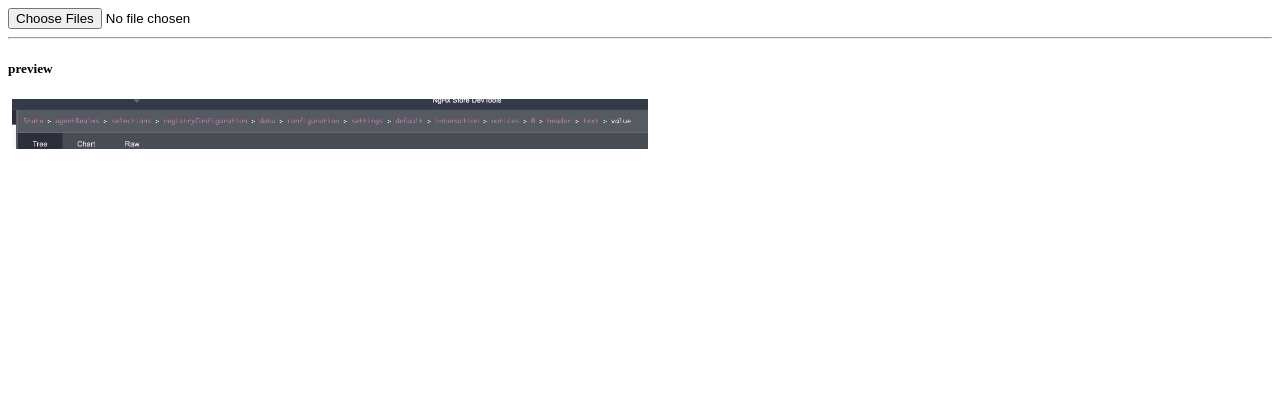
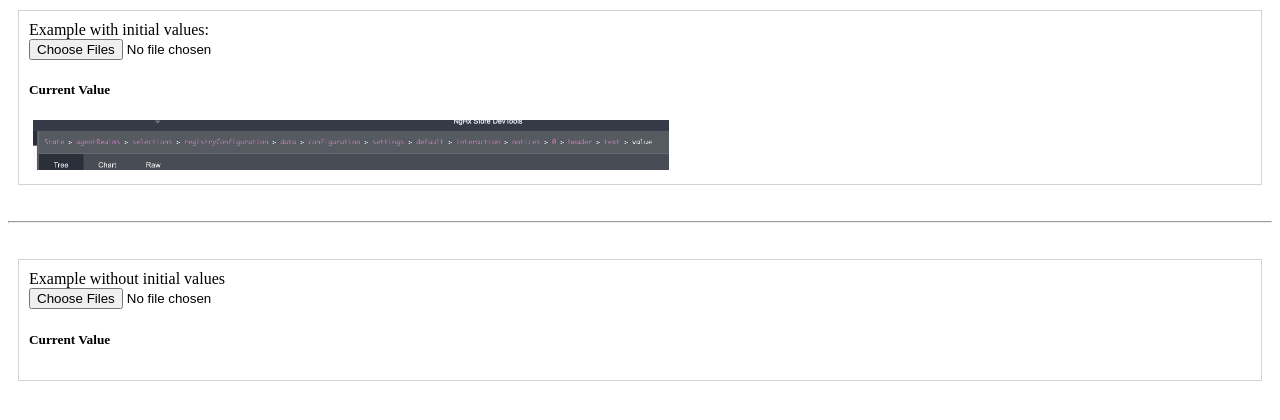
Before and after one commit to salmin89/angular-file-uploader, an Angular app: page / in a window 1280 px wide. Shown: the top 420 px of the page. Built offline with nearby package versions, Linux system fonts and the light colour scheme.

Commit message:
2 examples

```diff
--- a/src/app/app.component.html
+++ b/src/app/app.component.html
@@ -1,5 +1,13 @@
-<div class="main-container">
+<div style="border: 1px solid lightgray; margin: 10px; padding: 10px;">
+	Example with initial values: <br>
+	<app-file-uploader [initialValues]="initialValues" (onFileChanges)="handleFileChanges($event)"></app-file-uploader>
+</div>
 
-	<app-file-uploader [initialValues]="initialValues" (onFileChanges)="handleFileChanges($event)"></app-file-uploader>
+<br>
+<hr>
+<br>
 
+<div style="border: 1px solid lightgray; margin: 10px; padding: 10px;">
+	Example without initial values <br>
+	<app-file-uploader (onFileChanges)="handleFileChanges($event)"></app-file-uploader>
 </div>
--- a/src/app/file-uploader/file-uploader.component.html
+++ b/src/app/file-uploader/file-uploader.component.html
@@ -1,11 +1,7 @@
 <input type="file" #fileInput multiple>
 
-<hr>
-
-<h5>preview</h5>
-
 <ng-container *ngIf="files$ | async as files; else initialTemplate">
-
+	<h5>preview</h5>
 	<div class="files" *ngFor="let file of files">
 		<ng-container
 			*ngTemplateOutlet="file.error ? errorTemplate : file.image ? imageTemplate : fileTemplate; context: { $implicit: file }">
@@ -16,6 +12,7 @@
 
 
 <ng-template #initialTemplate>
+	<h5>Current Value</h5>
 	<div *ngIf="initialValues as files">
 		<div class="files" *ngFor="let file of files">
 			<ng-container *ngTemplateOutlet="file.image ? imageTemplate : fileTemplate; context: { $implicit: file }">
```
